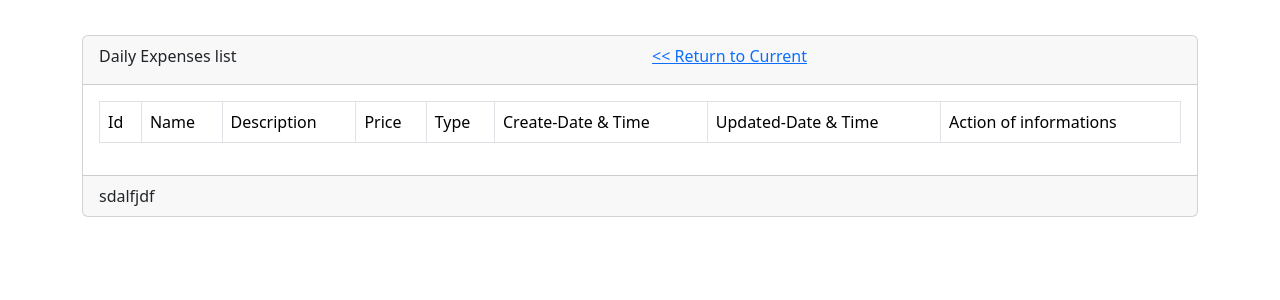
After one commit to Hein1963/Crud-project, a PHP site: page /index2.php in a window 1280 px wide. The commit adds this page. Shown: the top 300 px of the page. Run offline with PHP 8.4, Linux system fonts and the light colour scheme; data that the repository does not hold is empty.

Commit message:
six-commit

```diff
--- /dev/null
+++ b/index2.php
@@ -0,0 +1,92 @@
+<?php
+    require "connect.php";
+?>
+<!DOCTYPE html>
+<html lang="en">
+<head>
+    <meta charset="UTF-8">
+    <meta name="viewport" content="width=device-width, initial-scale=1.0">
+    <title>Daily Expenses list</title>
+    <link href="https://cdn.jsdelivr.net/npm/bootstrap@5.3.2/dist/css/bootstrap.min.css" rel="stylesheet" integrity="sha384-T3c6CoIi6uLrA9TneNEoa7RxnatzjcDSCmG1MXxSR1GAsXEV/Dwwykc2MPK8M2HN" crossorigin="anonymous">
+    <style type="text/css">
+        body {
+            padding: 35px;
+        }
+    </style>
+</head>
+<body>
+    <div class="container">
+        <div class="row">
+            <div class="col-md-12">
+                <div class="card">
+                    <div class="card-header">
+                        <div class="row">
+                            <div class="col-md-6">
+                                <div class="card-title"> Daily Expenses list </div>
+                            </div>
+                            <div class="col-md-6">
+                                <a href="index.php"> << Return to Current </a>
+                            </div>
+                        </div>
+                    </div>
+                    <div class="card-body">
+                    <table class="table table-bordered">
+                                <thead>
+                                    <tr>
+                                        <td>Id</td>
+                                        <td>Name</td>
+                                        <td>Description</td>
+                                        <td>Price</td>
+                                        <td>Type</td>
+                                        <td>Create-Date & Time</td>
+                                        <td>Updated-Date & Time</td>
+                                        <td>Action of informations</td>
+                                    </tr>
+                                </thead>
+                                <tbody>
+                                    <?php
+                                         date_default_timezone_set('Asia/Rangoon');
+                                         ##$created_day = date('F', strtotime('-1 month'));
+                                         $created_day = date('d', strtotime('-1 day'));
+                                         $query = "SELECT * FROM daily_expenses /*WHERE $created_day = created_at*/";
+                                         $query_run = mysqli_query($db,$query);
+                                         foreach($query_run as $post){
+
+
+
+                                    ?>
+
+                                        <tr>
+                                            <td><?php echo $post['id']; ?></td>
+                                            <td><?php echo $post['name']; ?></td>
+                                            <td><?php echo $post['description']; ?></td>
+                                            <td><?php echo $post['price']; ?> </td>
+                                            <td><?php echo $post['type']; ?></td>
+                                            <td><?php echo $post['created_at']; ?></td>
+                                            <td><?php echo $post['updated_at']; ?></td>
+                                            <td>
+                                                <a href="">Edit</a> |
+                                                <a href="">Delete</a>
+                                            </td>
+                                        </tr>
+
+                                    <?php
+                                         }
+                                    ?>
+                                </tbody>
+                    </table>
+                    </div>
+                    <div class="card-footer">
+                        sdalfjdf
+                    </div>
+                </div>
+            </div>
+        </div>
+    </div>
+
+
+
+
+    <script src="https://cdn.jsdelivr.net/npm/bootstrap@5.3.2/dist/js/bootstrap.bundle.min.js" integrity="sha384-C6RzsynM9kWDrMNeT87bh95OGNyZPhcTNXj1NW7RuBCsyN/o0jlpcV8Qyq46cDfL" crossorigin="anonymous"></script>
+</body>
+</html>
--- /dev/null
+++ b/test.php
@@ -0,0 +1,5 @@
+<?php
+    date_default_timezone_set('Asia/Rangoon');
+    $date = date("d");
+    echo $date;
+?>
```
Also changed, not shown: index.php (+42 -4 lines).
